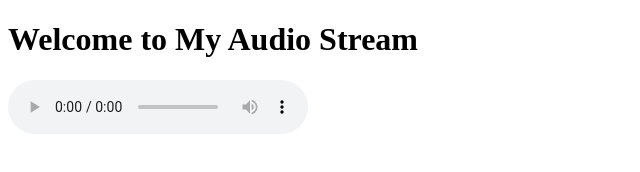
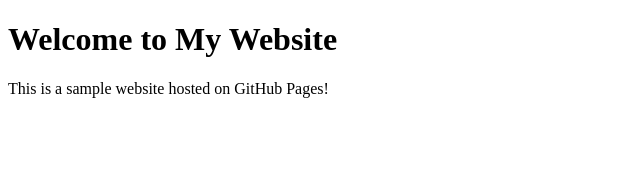
Before and after one commit to drbigbiz/test, a plain HTML site: page index.html in a window 1280 px wide. Shown: the whole page, without its empty margins (0-640 px from the left). Drawn offline with Linux system fonts and the light colour scheme.

Commit message:
Update index.html

```diff
--- a/index.html
+++ b/index.html
@@ -3,15 +3,10 @@
 <head>
   <meta charset="UTF-8">
   <meta name="viewport" content="width=device-width, initial-scale=1.0">
-  <title>My Audio Stream</title>
+  <title>My Website</title>
 </head>
 <body>
-  <h1>Welcome to My Audio Stream</h1>
-
-  <!-- Audio Player -->
-  <audio controls>
-    <source src="audio/audio-file.mp3" type="audio/mp3">
-    Your browser does not support the audio element.
-  </audio>
+  <h1>Welcome to My Website</h1>
+  <p>This is a sample website hosted on GitHub Pages!</p>
 </body>
 </html>
```
